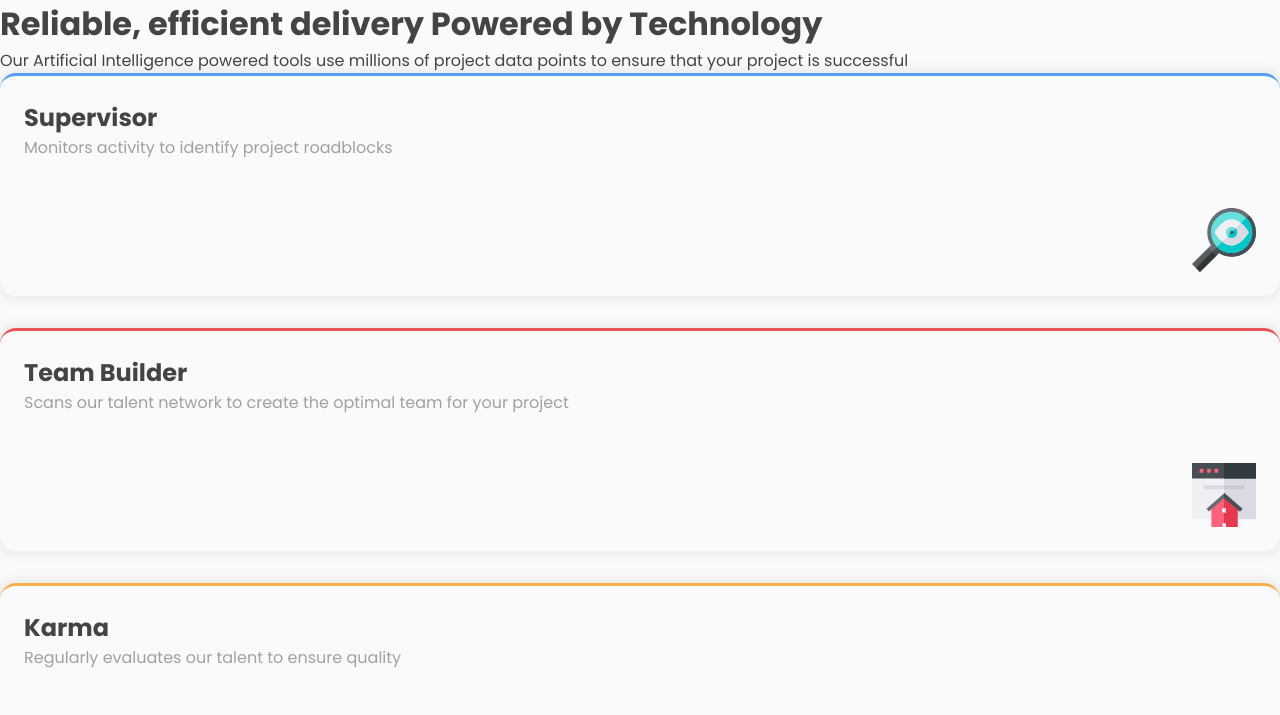
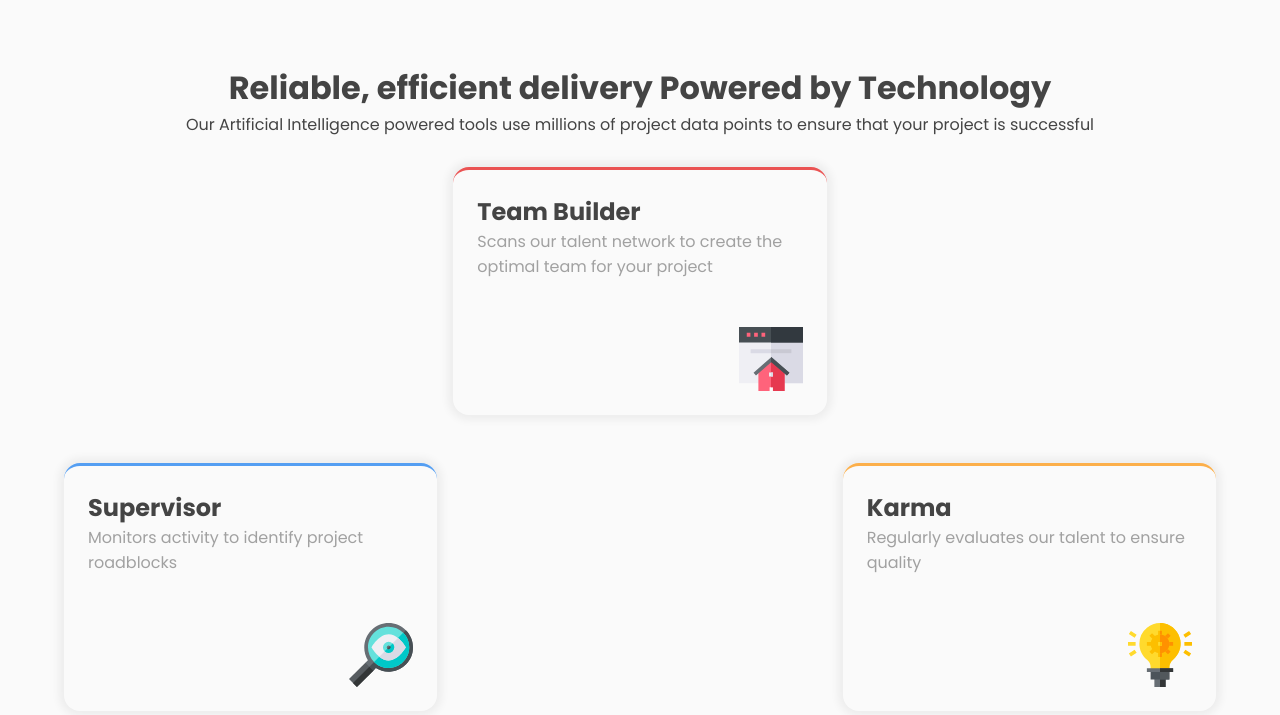
Before and after one commit to joaoxavier-profissional/Four-card-feature-section, a plain HTML site: page index.html in a window 1280 px wide. Shown: the top 715 px of the page. Drawn offline with Linux system fonts and the light colour scheme.

Commit message:
layout web feito

```diff
--- a/index.html
+++ b/index.html
@@ -61,7 +61,7 @@
   <footer>
     <p class="attribution">
       Challenge by <a href="https://www.frontendmentor.io?ref=challenge" target="_blank">Frontend Mentor</a>.
-      Coded by <a href="#">Your Name Here</a>.
+      Coded by <a href="#">João Victor Gomes Xavier</a>.
     </p>
   </footer>
 </body>
--- a/style.css
+++ b/style.css
@@ -14,12 +14,19 @@ h1, h2, p {
     color: rgb(68, 68, 68);
 }
 
+.resume {
+    text-align: center;
+    margin-bottom: 5rem;
+    height: fit-content;
+}
+
 .cards div {
     border-radius: 1rem;
     box-shadow: 0px 0px 8px 5px rgba(0, 0, 0, 0.055);
     padding: 1.5rem;
     margin-bottom: 2rem;
     overflow: hidden;
+    height: max-content;
 }
 
 .cards div p {
@@ -31,20 +38,73 @@ h1, h2, p {
     float: right;
 }
 
+footer {
+    display: none;
+}
+
+@media (min-width: 800px){
+    body {
+        background: hsl(0, 0%, 98%);
+        display: grid;
+        grid-template-columns: repeat(6, 1fr);
+        grid-template-rows: 10% 60%;
+        padding: 4rem;
+    }
+    .resume {
+        grid-column: 1 / -1;
+        grid-row: 1 / 1;
+        text-align: center;
+        margin-bottom: 5rem;
+        height: fit-content;
+    }
+
+    .cards {
+        grid-column: 1 / -1;
+        display: grid;
+        justify-content: center;
+        grid-template-columns: 1fr 1fr 1fr 1fr 1fr 1fr;
+        grid-template-rows: 1fr 1fr 1fr;
+        gap: 1rem;
+    }
+
+    .cards div {
+        border-radius: 1rem;
+        box-shadow: 0px 0px 8px 5px rgba(0, 0, 0, 0.055);
+        padding: 1.5rem;
+        margin-bottom: 2rem;
+        overflow: hidden;
+        height: max-content;
+    }
+
+    .cards div p {
+        margin-bottom: 3rem;
+        color: rgb(161, 161, 161);
+    }
+
     .card-1 {
         border-top: 0.2rem solid hsl(212, 86%, 64%);
+        grid-column: 1 / 3;
+        grid-row: 2 / 3;
     }
 
     .card-2 {
         border-top: 0.2rem solid hsl(0, 78%, 62%);
+        grid-column: 3 / 5;
+        grid-row: 1 / 2;
     }
 
     .card-3 {
         border-top: 0.2rem solid hsl(34, 97%, 64%);
+        grid-column: 5 / 7;
+        grid-row: 2 / 3;
     }
 
     .card-4 {
-    border-top: 0.2rem solid hsl(180, 62%, 55%)
+        border-top: 0.2rem solid hsl(180, 62%, 55%);
+        grid-column: 3 / 5;
+        grid-row: 3 / -1;
+    }
+
 }
 
 @media (max-width: 430px) {
```
Lines whose indentation alone changed are shown as unchanged.
